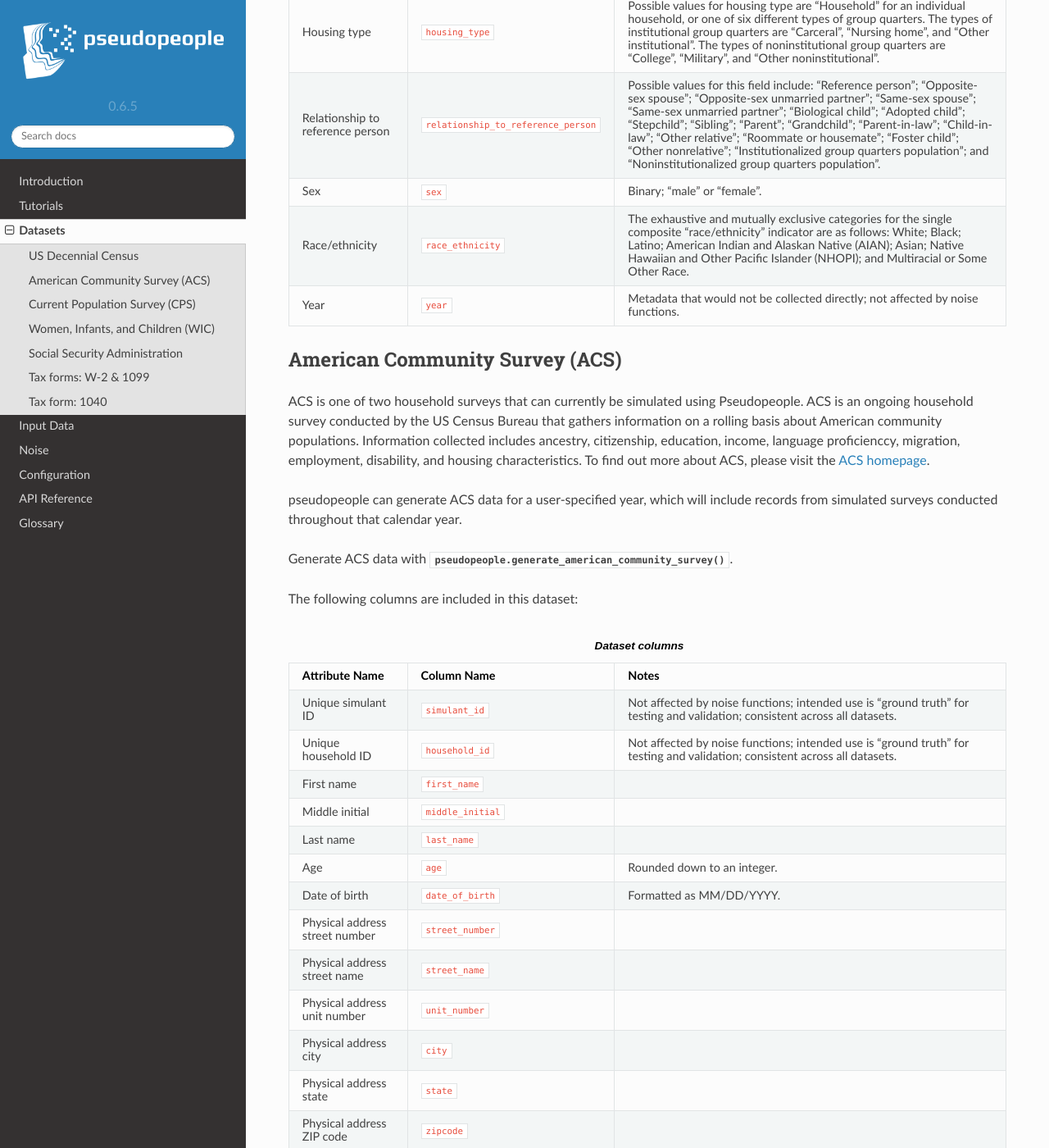
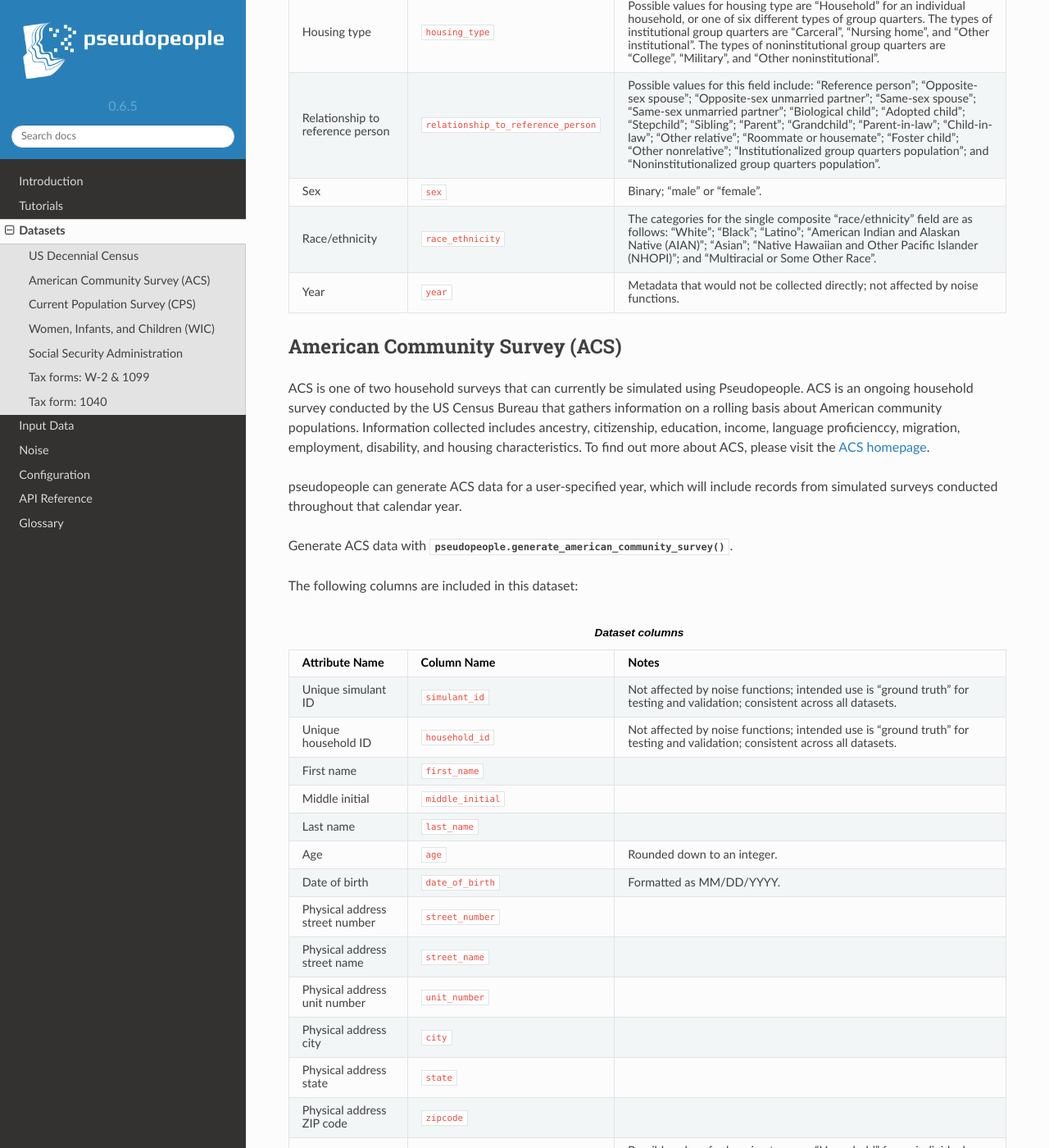
Before and after one commit to ihmeuw/pseudopeople, a Sphinx documentation site: the page built from docs/source/datasets/index.rst, in a window 1280 px wide and 1400 px high, scrolled down 1607 px. Shown: the whole window at 82% size. Built offline with Sphinx 7.4.7 and the Read the Docs theme 2.0.0, drawn with Linux system fonts in a browser that asks for light colours; some of the changed text lies outside the part shown.

Commit message:
Edit inconsistencies in descriptions

```diff
--- a/docs/source/datasets/index.rst
+++ b/docs/source/datasets/index.rst
@@ -107,9 +107,9 @@ The following columns are included in this dataset:
      - Binary; "male" or "female".
    * - Race/ethnicity
      - :code:`race_ethnicity`
-     - The exhaustive and mutually exclusive categories for the single composite "race/ethnicity" indicator are as follows:
-       White; Black; Latino; American Indian and Alaskan Native (AIAN); Asian; Native Hawaiian and Other Pacific Islander (NHOPI); and
-       Multiracial or Some Other Race.
+     - The categories for the single composite "race/ethnicity" field are as follows:
+       "White"; "Black"; "Latino"; "American Indian and Alaskan Native (AIAN)"; "Asian"; "Native Hawaiian and Other Pacific Islander (NHOPI)"; and
+       "Multiracial or Some Other Race".
    * - Year
      - :code:`year`
      - Metadata that would not be collected directly; not affected by noise functions.
@@ -198,9 +198,9 @@ The following columns are included in this dataset:
      - Binary; "male" or "female"
    * - Race/ethnicity
      - :code:`race_ethnicity`
-     - The exhaustive and mutually exclusive categories for the single composite "race/ethnicity" indicator are as follows:
-       White; Black; Latino; American Indian and Alaskan Native (AIAN); Asian; Native Hawaiian and Other Pacific Islander (NHOPI); and
-       Multiracial or Some Other Race.
+     - The categories for the single composite "race/ethnicity" field are as follows:
+       "White"; "Black"; "Latino"; "American Indian and Alaskan Native (AIAN)"; "Asian"; "Native Hawaiian and Other Pacific Islander (NHOPI)"; and
+       "Multiracial or Some Other Race".
 
 Current Population Survey (CPS)
 -------------------------------
@@ -269,9 +269,9 @@ The following columns are included in this dataset:
      - Binary; "male" or "female"
    * - Race/ethnicity
      - :code:`race_ethnicity`
-     - The exhaustive and mutually exclusive categories for the single composite "race/ethnicity" indicator are as follows:
-       White; Black; Latino; American Indian and Alaskan Native (AIAN); Asian; Native Hawaiian and Other Pacific Islander (NHOPI); and
-       Multiracial or Some Other Race.
+     - The categories for the single composite "race/ethnicity" field are as follows:
+       "White"; "Black"; "Latino"; "American Indian and Alaskan Native (AIAN)"; "Asian"; "Native Hawaiian and Other Pacific Islander (NHOPI)"; and
+       "Multiracial or Some Other Race".
 
 
 
@@ -341,9 +341,9 @@ The following columns are included in this dataset:
      - Binary; "male" or "female"
    * - Race/ethnicity
      - :code:`race_ethnicity`
-     - The exhaustive and mutually exclusive categories for the single composite "race/ethnicity" indicator are as follows:
-       White; Black; Latino; American Indian and Alaskan Native (AIAN); Asian; Native Hawaiian and Other Pacific Islander (NHOPI); and
-       Multiracial or Some Other Race.
+     - The categories for the single composite "race/ethnicity" field are as follows:
+       "White"; "Black"; "Latino"; "American Indian and Alaskan Native (AIAN)"; "Asian"; "Native Hawaiian and Other Pacific Islander (NHOPI)"; and
+       "Multiracial or Some Other Race".
    * - Year
      - :code:`year`
      - Metadata that would not be collected directly; not affected by noise functions.
```
